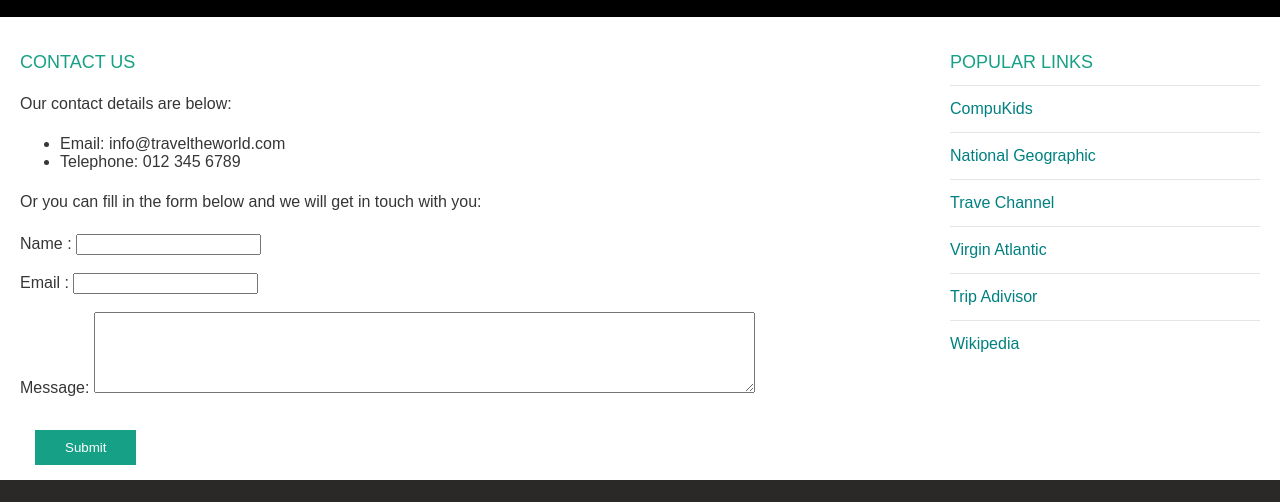
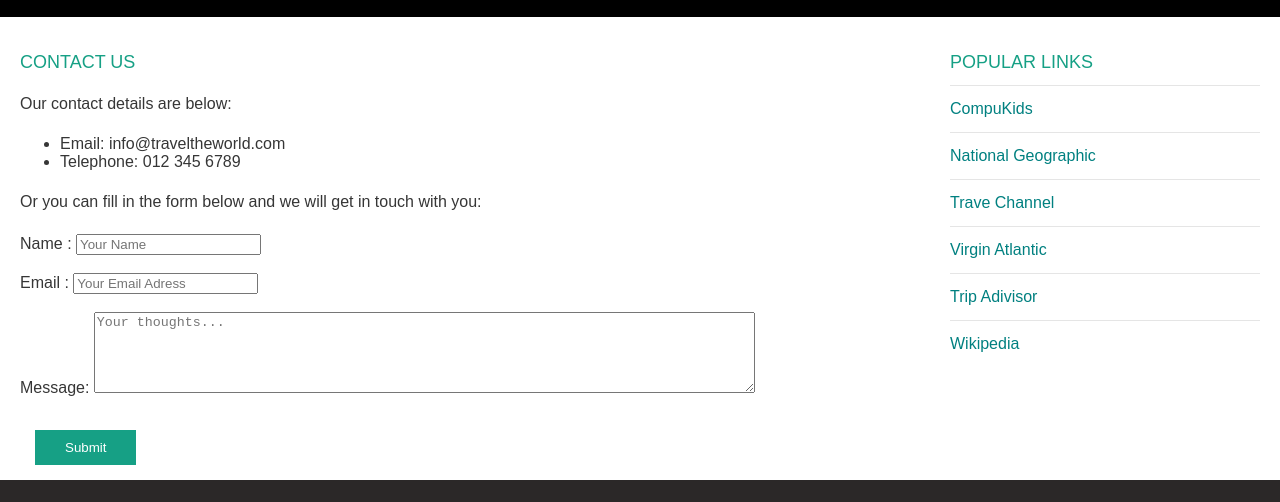
Before and after one commit to Kaziama-ITvarsity/Module-6-Assessment-1-, a plain HTML site: page contact.html in a window 1280 px wide. Shown: the part 223-725 px from the top of the page. Drawn offline with Linux system fonts and the light colour scheme.

Commit message:
Update contact.html

```diff
--- a/contact.html
+++ b/contact.html
@@ -32,9 +32,9 @@
 
           <p>Or you can fill in the form below and we will get in touch with you:</p>
           <form>
-          Name     : <input type="text" /><br/><br/>
-          Email     : <input type="email" /><br/><br/>
-          Message: <textarea cols="80" rows="5"></textarea><br/><br/>
+          Name     : <input type="text"  placeholder="Your Name"/><br/><br/>
+          Email     : <input type="email" placeholder="Your Email Adress"/><br/><br/>
+          Message: <textarea cols="80" rows="5" placeholder="Your thoughts..."></textarea><br/><br/>
           <input id="btn" type="submit" value="Submit"/>
           </form>
         </div>
```
